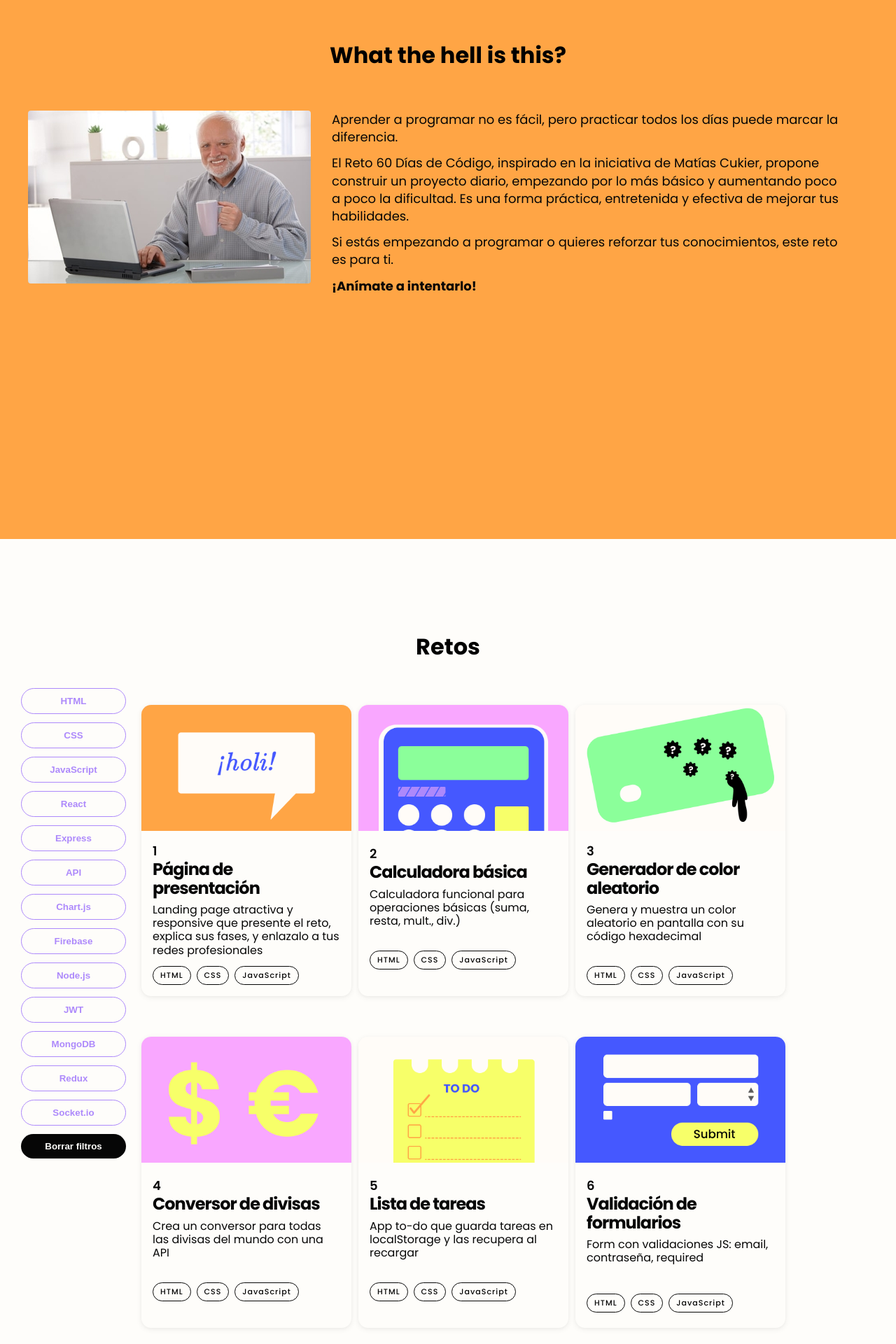
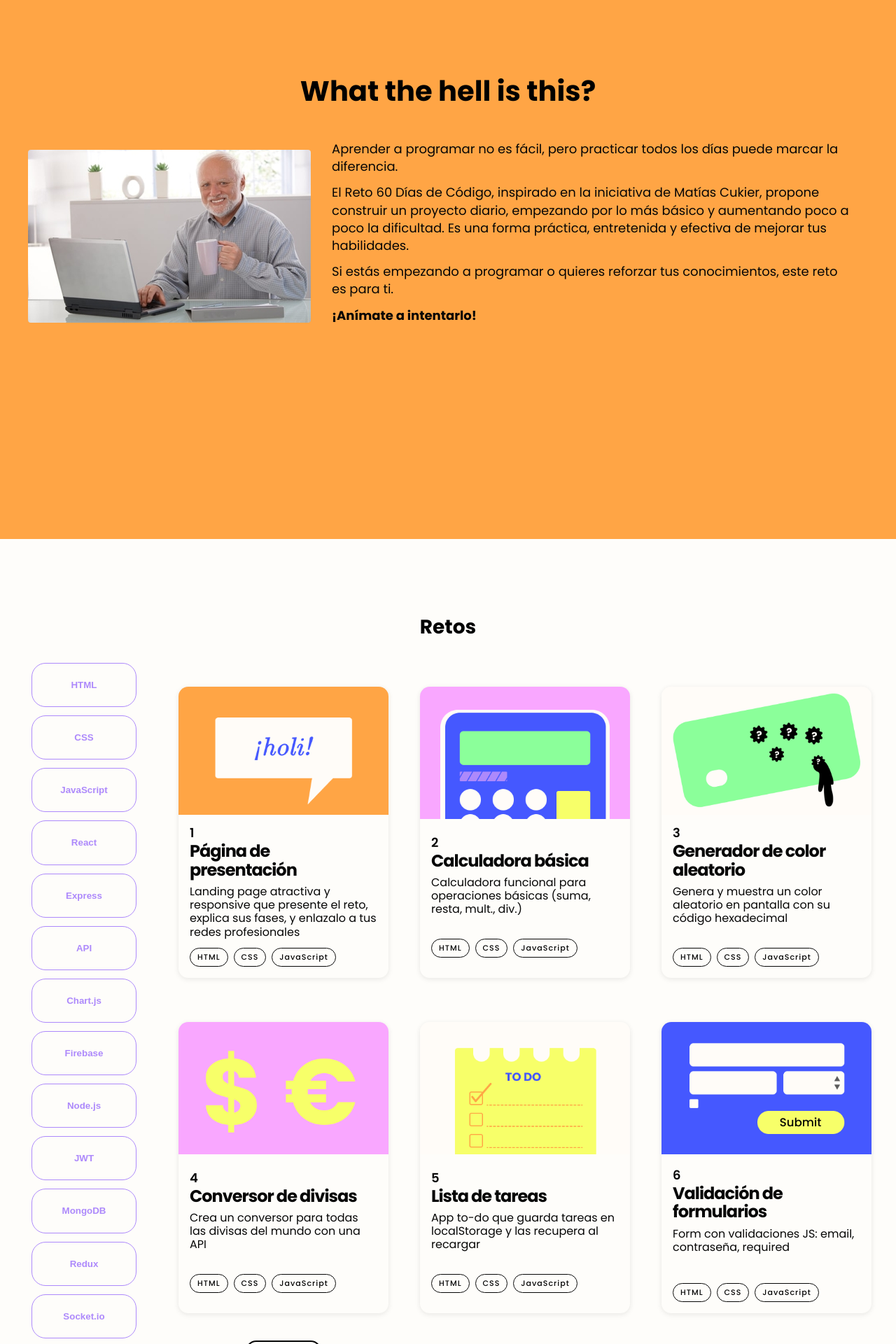
Before and after one commit to Julia-SP/web_60_dias_codigo, a React (Vite) app: page / in a window 1280 px wide. Shown: the part 880-2800 px from the top of the page at 70% size. Built offline with nearby package versions, Linux system fonts and the light colour scheme.

Commit message:
nuevo css

```diff
--- a/public/styles.css
+++ b/public/styles.css
@@ -1,42 +1,25 @@
-@import url('https://fonts.googleapis.com/css2?family=Poppins:ital,wght@0,100;0,200;0,300;0,400;0,500;0,600;0,700;0,800;0,900;1,100;1,200;1,300;1,400;1,500;1,600;1,700;1,800;1,900&display=swap');
+@import url('https://fonts.googleapis.com/css2?family=Poppins:wght@300;400;600;700;800&display=swap');
 
-body{
-    margin:0;
-    margin-top: 0;
+:root {
+  --morado: #AD89FB;
+  --blanco: #FEFDFA;
+  --negro: #060606;
+  --naranja: #FFA545;
+}
+
+html {
+  scroll-behavior: smooth;
+}
+
+body {
+  margin: 0;
+  font-family: 'Poppins', sans-serif;
 
   scroll-snap-type: y mandatory;
   overflow-y: scroll;
 }
 
-.cerrar-modal {
-  align-items: center;
-  padding-top: 20px;
-  padding-right: 20px;
-  color: var(--morado);
-  font-weight: 900;
-  cursor: pointer;
-  transition: transform 0.3s ease, color 0.3s ease;
-}
-
-.cerrar-modal:hover {
-    transform: scale(1.2) rotate(15deg);
-  color:var(--negro)
-}
-
-
-
-html {
-  scroll-behavior: smooth;
-}
-
-:root {
- --morado :#AD89FB;
- --blanco : #fefdfa;
- --negro : #060606;
- --naranja :#FFA545;
-}
-
-
+/* Scroll snap secciones */
 #container-sec1,
 #carrusel,
 .container-footer {
@@ -44,6 +27,10 @@ html {
   width: 100vw;
   scroll-snap-align: start;
 }
+
+/* ------------------------
+   MODAL
+------------------------ */
 .modal-overlay {
   position: fixed;
   top: 0;
@@ -74,5 +61,13 @@ html {
   background: none;
   border: none;
   font-size: 1.5rem;
+  color: var(--morado);
+  font-weight: 900;
   cursor: pointer;
+  transition: transform 0.3s ease, color 0.3s ease;
 }
+
+.cerrar-modal:hover {
+  transform: scale(1.2) rotate(15deg);
+  color: var(--negro);
+}
--- a/public/styles_Section.css
+++ b/public/styles_Section.css
@@ -1,117 +1,126 @@
+/* ------------------------
+   SECTION 1
+------------------------ */
 #container-sec1 {
-  padding-top: 65px;
   background-color: var(--naranja);
-  min-height: 100vh; /* mejor que height fija */
+  min-height: 100vh;
+  padding: 65px 20px 20px;
+  box-sizing: border-box;
+
   display: flex;
   flex-direction: column;
   align-items: center;
   gap: 30px;
+
+  /* Animación */
   opacity: 0;
   transform: translateY(40px);
   animation: fadeInHero 1s cubic-bezier(0.77, 0, 0.175, 1) forwards;
   animation-delay: 0.2s;
-  padding: 20px;
-  box-sizing: border-box;
 }
+
+
+@media (max-width: 767px) {
+ h3 {
+  padding-top: 6px;
+}
+#textos_2 {
+  padding-bottom: 20px;
+  background-color: var(--naranja);
+
+}
+#container-sec1 {
+  padding-top: none;
+padding-bottom: 20px;
+margin-bottom: 30px;
+}
+}
+
 
 .titulo_w h3 {
   text-align: center;
-    padding-top: 65px;
+  padding-top: 65px;
 }
 
-/* Imagen responsive */
 #harold {
   max-width: 100%;
   height: auto;
   border-radius: 4px;
 }
 
-/* Texto */
 .textos_2 p {
-  display: flex;
-  flex-direction: column;
-  padding-right: 40px;
   color: var(--negro);
-  font-size: 18px;
+  font-family: 'Poppins', sans-serif;
+  font-size: 14px; /* 📱 Mobile */
   line-height: 1.4;
   text-align: left;
-  font-family: 'Poppins', sans-serif;
-  min-width: 300px;
+  min-width: 280px;
 }
+
 h3 {
-  padding-top: 65px;
   font-family: 'Poppins', sans-serif;
   font-weight: 700;
-  font-size: 40pt;
-  padding-bottom: 5px;
+  font-size: 32px; /* 📱 Mobile */
   margin: 0;
+  padding: 40px 0 10px;
 }
-/* Contenedor texto + foto */
+
 .text_foto {
   display: flex;
-  flex-direction: row;
-  gap: 30px;
-  align-items: flex-start;
+  flex-direction: column; /* 📱 Mobile */
+  align-items: center;
+  text-align: center;
+  gap: 20px;
   width: 100%;
   max-width: 1200px;
 }
 
-
-/* Sección 2 */
+/* ------------------------
+   SECTION 2
+------------------------ */
 .container-sec2 {
   background-color: var(--blanco);
+  font-family: 'Poppins', sans-serif;
   display: flex;
-  justify-content: space-between;
-  height: max-content;
   flex-direction: column;
   align-items: center;
-  padding: 65px 20px 20px 20px;
-  font-family: 'Poppins', sans-serif;
-
+  padding: 65px 20px 20px;
 }
 
-h3 {
-  font-size: 32px;
+.container-sec2 h3 {
+  font-size: 28px; /* 📱 Mobile */
   margin-bottom: 20px;
 }
 
-/* Usas grid para la caja general */
+/* Caja filtros + galería */
 .caja {
   display: grid;
   width: 100%;
-  grid-template-columns: repeat(3, 1fr);
-  gap: 2px; /* Añadí separación */
-  background-color: var(--blanco);
+  grid-template-columns: 1fr; /* 📱 Mobile */
+  gap: 20px;
 }
 
 /* Filtros */
 .filtros {
-
-  max-width: max-content;
   display: flex;
-  flex-direction: column;
+  flex-wrap: wrap;
+  justify-content: center;
   gap: 12px;
-  padding: 10px;
-  min-width: 150px;
 }
 
 .filtros button {
   color: var(--morado);
+  background-color: var(--blanco);
+  font-weight: bold;
   padding: 10px;
-  width:150px;
+  width: 150px;
   border: solid 1px var(--morado);
   border-radius: 20px;
-  background-color: var(--blanco);
-  font-weight: bold;
   cursor: pointer;
   transition: background-color 0.3s ease;
 }
 
-.filtros button:hover {
-  color:var(--blanco);
-  background-color: var(--morado);
-}
-
+.filtros button:hover,
 .filtros button.activo {
   background-color: var(--morado);
   color: var(--blanco);
@@ -119,76 +128,130 @@ h3 {
 
 .filtros .borrar {
   background-color: var(--negro);
-  color:var(--blanco);
+  color: var(--blanco);
   border: none;
 }
 
-/* Galería de tarjetas */
+/* Galería */
 .galeria-retos {
   display: grid;
-  grid-template-columns: repeat(3, 1fr);
-  gap: 10px;
-  padding: 10px;
-  padding-bottom: 40px;
-  justify-content:flex-start;
-  z-index: 0;
+  grid-template-columns: 1fr; /* 📱 Mobile */
+  gap: 15px;
+  padding: 10px 0 40px;
+  justify-items: center;
 }
 
-/* Títulos dentro de tarjetas */
+/* ------------------------
+   TARJETAS
+------------------------ */
+h5 {
+  font-size: 22px;
+  font-weight: bold;
+  margin: 0 0 8px;
+  line-height: 1.2;
+}
+
 h6 {
-  font-size: 20px;
+  font-size: 16px;
   font-weight: 600;
   margin: 0;
-  display: inline-block;
-  vertical-align: middle;
 }
 
-h5 {
-  font-size: 28px;
-  font-weight: bold;
-  margin: 0 0 8px 0;
-  line-height: 1.1;
-  letter-spacing: -1px;
-}
-
-/* Lista de elementos dentro de tarjetas */
 .iconos-lenguajes ul {
   list-style: none;
   display: flex;
-  gap: 3px;
+  gap: 5px;
+  margin: 0;
   padding: 0;
-  margin: 0;
 }
 
 .iconos-lenguajes li {
+  background: var(--blanco);
   border: 2px solid var(--negro);
   border-radius: 20px;
   padding: 4px 12px;
-  font-size: 15px;
+  font-size: 13px;
   font-weight: 600;
-  background: var(--blanco);
   color: var(--negro);
   letter-spacing: 1px;
 }
 
-/* Botón "ver más" / "cargar más" / "mostrar menos" */
 .ver-mas {
   display: block;
   width: fit-content;
   background-color: var(--blanco);
+  border: 2px solid var(--negro);
   border-radius: 16px;
   color: var(--negro);
-  border: solid var(--negro) 2px;
+  font-size: 14px;
   padding: 5px 15px;
   cursor: pointer;
-  font-size: 14px;
-  transition:
-    transform 0.2s ease,
-    background-color 0.3s ease,
-    color 0.3s ease;
+  transition: transform 0.2s ease, background-color 0.3s ease, color 0.3s ease;
 }
 
 .ver-mas:hover {
   background: var(--negro);
   color: var(--blanco);
 }
+
+/* ------------------------
+   MEDIA QUERIES
+------------------------ */
+
+/* 📲 Tablet (≥768px) */
+@media (min-width: 768px) {
+  .text_foto {
+    flex-direction: row;
+    text-align: left;
+    gap: 30px;
+  }
+
+  .textos_2 p {
+    font-size: 16px;
+    padding-right: 20px;
+  }
+
+  h3 {
+    font-size: 36px;
+  }
+
+  .galeria-retos {
+    grid-template-columns: repeat(2, 1fr);
+  }
+
+  .caja {
+    grid-template-columns: 200px 1fr;
+  }
+}
+
+/* 💻 Desktop (≥1200px) */
+@media (min-width: 1200px) {
+  .textos_2 p {
+    font-size: 18px;
+  }
+
+  h3 {
+    font-size: 40px;
+  }
+
+  .galeria-retos {
+    grid-template-columns: repeat(3, 1fr);
+  }
+}
+
+/* 📱 Mobile: ajustes solo para pantallas menores a 768px */
+@media (max-width: 767px) {
+  .filtros button {
+    color: var(--morado);
+    background-color: var(--blanco);
+    font-weight: 600;
+    padding: 6px 6px;   /* más compacto */
+    font-size: 12px;     /* más pequeño */
+    width: auto;         /* ya no fijo */
+    min-width: 10px;    /* ancho mínimo */
+    border: 1px solid var(--morado);
+    border-radius: 16px;
+    cursor: pointer;
+    transition: background-color 0.3s ease;
+  }
+}
--- a/public/styles_footer.css
+++ b/public/styles_footer.css
@@ -1,39 +1,34 @@
-@import url('https://fonts.googleapis.com/css2?family=Poppins:ital,wght@0,100;0,200;0,300;0,400;0,500;0,600;0,700;0,800;0,900;1,100;1,200;1,300;1,400;1,500;1,600;1,700;1,800;1,900&display=swap');
+@import url('https://fonts.googleapis.com/css2?family=Poppins:wght@400;500;600;700&display=swap');
 
 #container-footer {
-justify-content: center;
+  display: flex;
+  justify-content: center;
+  align-items: center;
   background-color: var(--morado);
-  padding-top: 65px;
-  height: 100vh;
-  padding-right: 3rem;
+  padding: 65px 20px;
+  min-height: 100vh;
 }
 
 .content {
   display: flex;
   flex-direction: column;
   align-items: center;
-  margin: auto;
-  gap:20px
+  text-align: center;
+  gap: 20px;
 }
-hr{
-color: transparent;
- }
- .content h3 {
-  padding-top: 65px;
+
+.content h3 {
   font-family: 'Poppins', sans-serif;
   font-weight: 700;
   font-size: 40pt;
-  padding-bottom: 5px;
   margin: 0;
 }
 
-h4 {
-  padding-top: 5px;
+.content h4 {
   font-family: 'Poppins', sans-serif;
   font-weight: 600;
   font-size: 14pt;
-  margin-top: 0;
-  margin-bottom: 15px;
+  margin: 0;
 }
 
 .CTA {
@@ -41,24 +36,28 @@ h4 {
   border-radius: 16px;
   color: var(--blanco);
   border: solid var(--blanco) 2px;
-  padding: 4px 15px;
+  padding: 8px 20px;
   cursor: pointer;
-  margin-bottom: 30px;
+  margin-bottom: 20px;
   font-size: 14px;
-  transition: transform 0.2s ease;
+  transition: all 0.2s ease;
+}
+
+.CTA:hover {
+  border: none;
+  background-color: var(--blanco);
+  color: var(--morado);
+  font-size: 15px;
+  transform: translateY(-3px);
 }
 
 .bio-footer {
   font-family: 'Poppins', sans-serif;
   font-size: 12pt;
-  text-align: center;
-  letter-spacing: 1px;
+  line-height: 1.6;
   font-weight: 500;
-  margin-left: 20px;
-  margin-right: 20px;
-  margin-bottom: 30px;
-  line-height: 18pt;
   max-width: 600px;
+  margin: 0 auto 30px auto;
 }
 
 .bio-footer a {
@@ -74,15 +73,43 @@ h4 {
   color: var(--blanco);
 }
 
-.CTA:hover {
-  border: none;
-  background-color: var(--blanco);
-  color: #ad89fb;
-  font-size: 15px;
-  transform: translateY(-3px);
+/* ------------------------
+   MEDIA QUERIES
+------------------------ */
+
+/* Tablet */
+@media (max-width: 1024px) {
+  #container-footer {
+    padding: 40px 20px;
+    min-height: auto;
+  }
+
+  .content h3 {
+    font-size: 28pt;
+  }
+
+  .content h4 {
+    font-size: 12pt;
+  }
 }
 
-.logo-footer {
-  padding: 20px;
-  margin-left: 20px;
+/* Móvil */
+@media (max-width: 768px) {
+  #container-footer {
+    padding: 30px 16px;
+    align-items: center;
+  }
+
+  .content h3 {
+    font-size: 22pt;
+  }
+
+  .content h4 {
+    font-size: 11pt;
+  }
+
+  .bio-footer {
+    font-size: 11pt;
+    line-height: 1.4;
+  }
 }
--- a/public/styles_tarjeta_reto.css
+++ b/public/styles_tarjeta_reto.css
@@ -88,3 +88,30 @@ p {
   white-space: nowrap;
   flex-shrink: 0;
 }
+/* ====== 📱 Mobile First ====== */
+.tarjeta {
+  width: 100%;
+  max-width: 320px;
+  height: auto;
+}
+
+.foto-tarjeta {
+  width: 100%;
+  height: auto;
+}
+
+/* ====== 📲 Tablet (≥768px) ====== */
+@media (min-width: 768px) {
+  .tarjeta {
+    width: 280px;
+    height: 380px;
+  }
+}
+
+/* ====== 💻 Desktop (≥1200px) ====== */
+@media (min-width: 1200px) {
+  .tarjeta {
+    width: 300px;
+    height: 400px;
+  }
+}
--- a/src/Section_2.jsx
+++ b/src/Section_2.jsx
@@ -6,7 +6,7 @@ import data_retos from '../data/data_retos';
 
 const tope = 60;
 
-export default function Section_2({ onAbrirReto }) {
+export default function Section_2({onAbrirReto}) {
   const [filtro, setFiltro] = useState(null);
   const [visibleCount, setVisibleCount] = useState(6);
 
```
Also changed, not shown: public/styles_navBar.css (+44 -7 lines), src/NavBar.jsx (+35 -7 lines).
